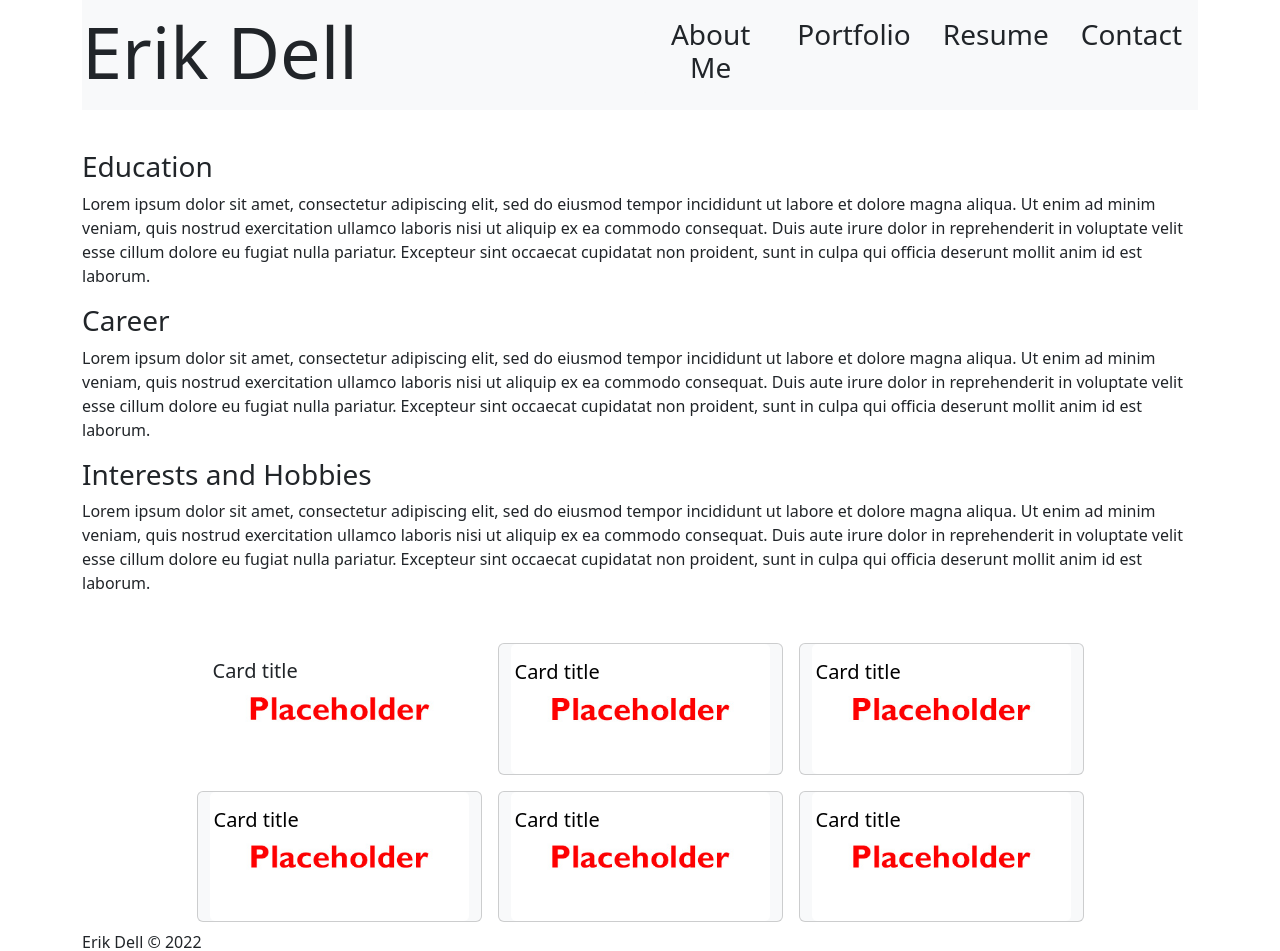
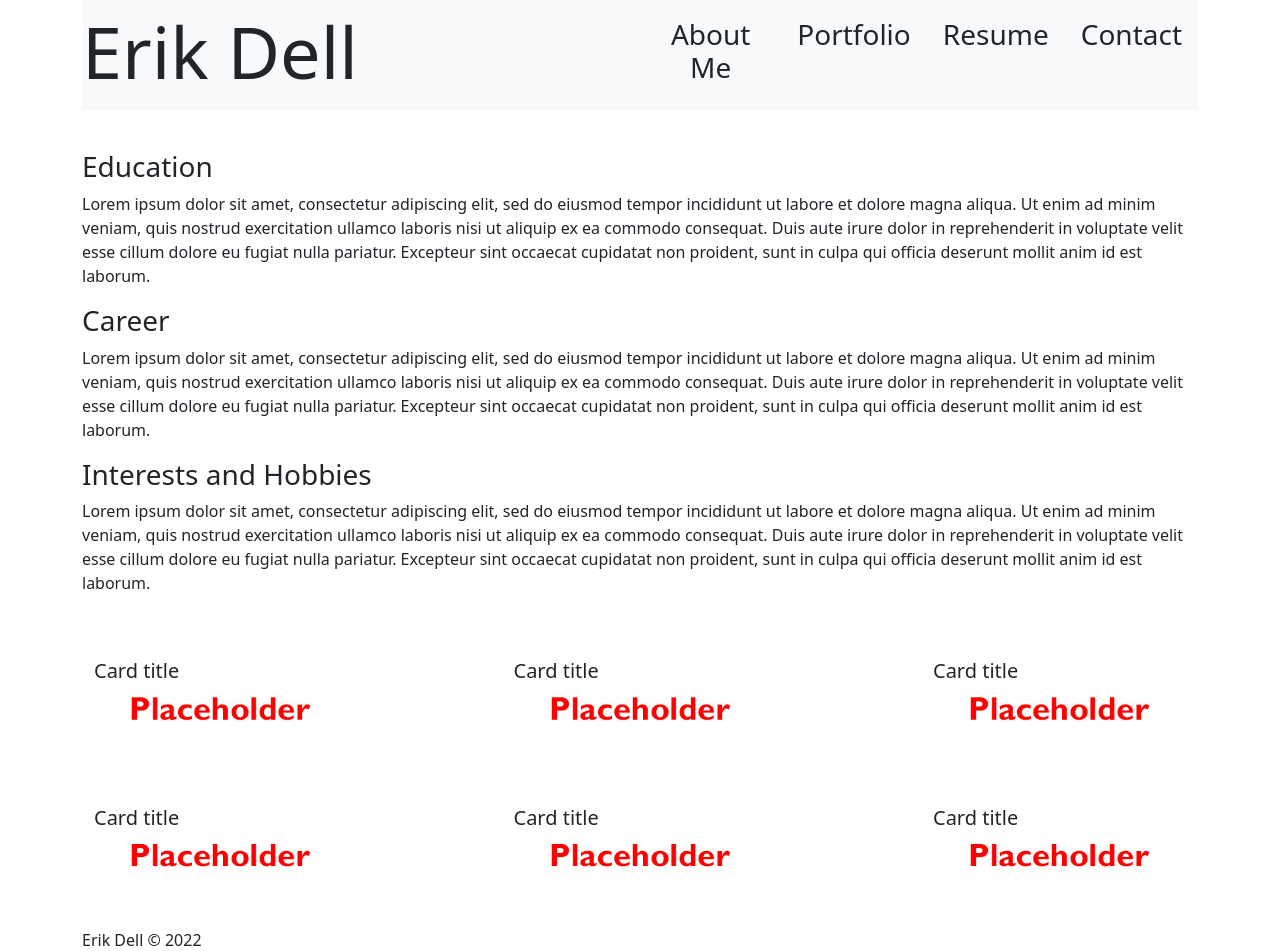
Before and after one commit to edellenator/gordos-porto, a React (Create React App) app: page / in a window 1280 px wide. Shown: the top 951 px of the page. Built offline with nearby package versions, Linux system fonts and the light colour scheme.

Commit message:
portfolio page layout

```diff
--- a/src/pages/Portfolio.js
+++ b/src/pages/Portfolio.js
@@ -3,7 +3,7 @@ import React from "react";
 const Portfolio = () => {
     return (
         <div className="container justify-content-between">
-            <div className="row justify-content-center">
+            <div className="row justify-content-between">
 
                 <div className="card text-bg-white col-3 m-2 border border-0">
                     <img className="card-img" src={require('../assets/images/placeholderimg.png')} alt="placeholder-image" />
@@ -11,36 +11,37 @@ const Portfolio = () => {
                         <h5 className="card-title align-middle">Card title</h5>
                     </div>
                 </div>
-                <div className="card text-bg-light col-3 m-2">
-                    <img className="card-img m-0" src={require('../assets/images/placeholderimg.png')} alt="placeholder-image" />
+                <div className="card text-bg-white col-3 m-2 border border-0">
+                    <img className="card-img" src={require('../assets/images/placeholderimg.png')} alt="placeholder-image" />
                     <div className="card-img-overlay">
-                        <h5 className="card-title">Card title</h5>
+                        <h5 className="card-title align-middle">Card title</h5>
                     </div>
                 </div>
-                <div className="card text-bg-light col-3 m-2">
-                    <img className="card-img m-0" src={require('../assets/images/placeholderimg.png')} alt="placeholder-image" />
+                <div className="card text-bg-white col-3 m-2 border border-0">
+                    <img className="card-img" src={require('../assets/images/placeholderimg.png')} alt="placeholder-image" />
                     <div className="card-img-overlay">
-                        <h5 className="card-title">Card title</h5>
+                        <h5 className="card-title align-middle">Card title</h5>
                     </div>
                 </div>
-                <div className="card text-bg-light col-3 m-2">
-                    <img className="card-img m-0" src={require('../assets/images/placeholderimg.png')} alt="placeholder-image" />
+                <div className="card text-bg-white col-3 m-2 border border-0">
+                    <img className="card-img" src={require('../assets/images/placeholderimg.png')} alt="placeholder-image" />
                     <div className="card-img-overlay">
-                        <h5 className="card-title">Card title</h5>
+                        <h5 className="card-title align-middle">Card title</h5>
                     </div>
                 </div>
-                <div className="card text-bg-light col-3 m-2">
-                    <img className="card-img m-0" src={require('../assets/images/placeholderimg.png')} alt="placeholder-image" />
+                <div className="card text-bg-white col-3 m-2 border border-0">
+                    <img className="card-img" src={require('../assets/images/placeholderimg.png')} alt="placeholder-image" />
                     <div className="card-img-overlay">
-                        <h5 className="card-title">Card title</h5>
+                        <h5 className="card-title align-middle">Card title</h5>
                     </div>
                 </div>
-                <div className="card text-bg-light col-3 m-2">
-                    <img className="card-img m-0" src={require('../assets/images/placeholderimg.png')} alt="placeholder-image" />
+                <div className="card text-bg-white col-3 m-2 border border-0">
+                    <img className="card-img" src={require('../assets/images/placeholderimg.png')} alt="placeholder-image" />
                     <div className="card-img-overlay">
-                        <h5 className="card-title">Card title</h5>
+                        <h5 className="card-title align-middle">Card title</h5>
                     </div>
                 </div>
+
 
             </div>
         </div>
```
